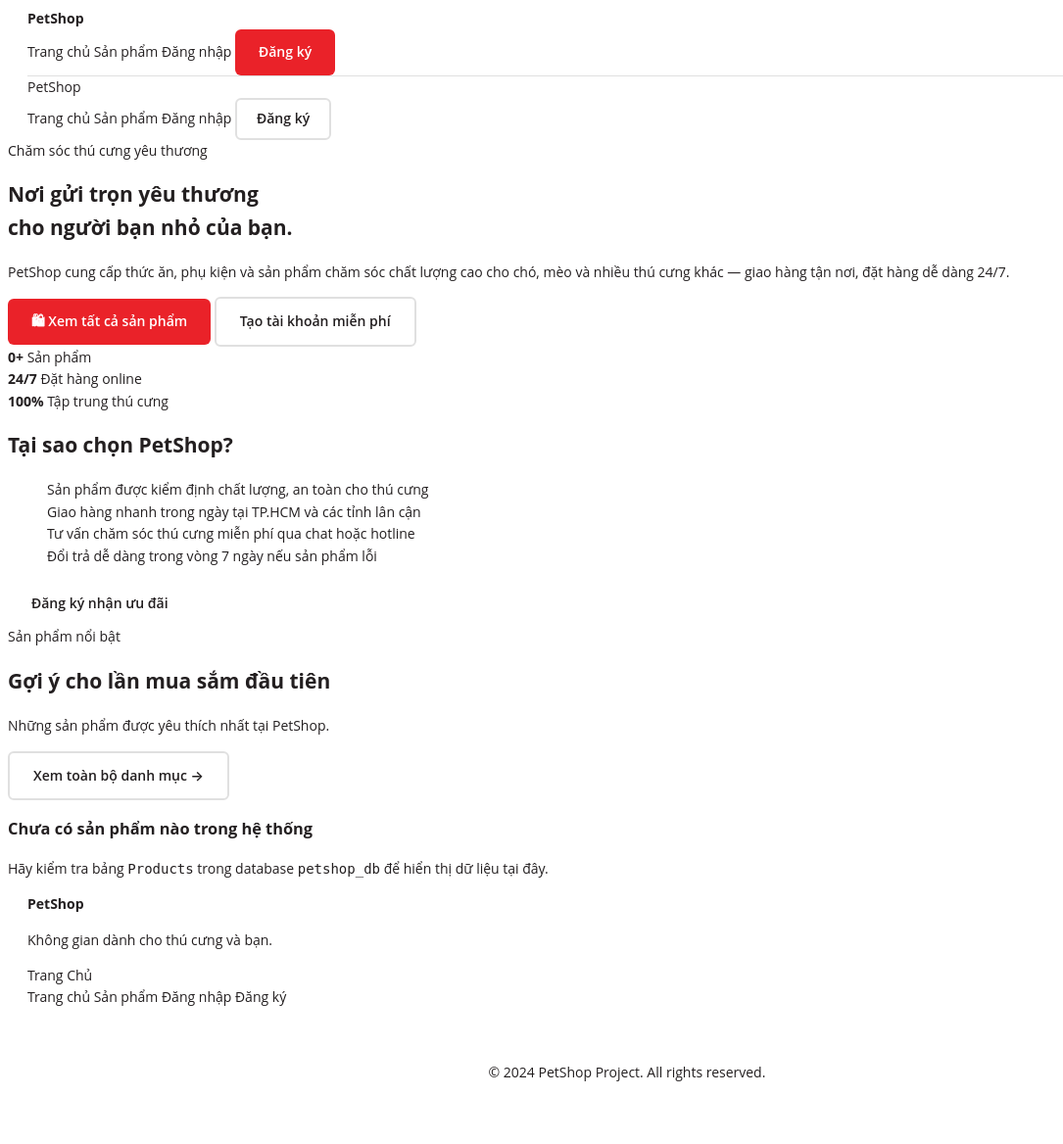
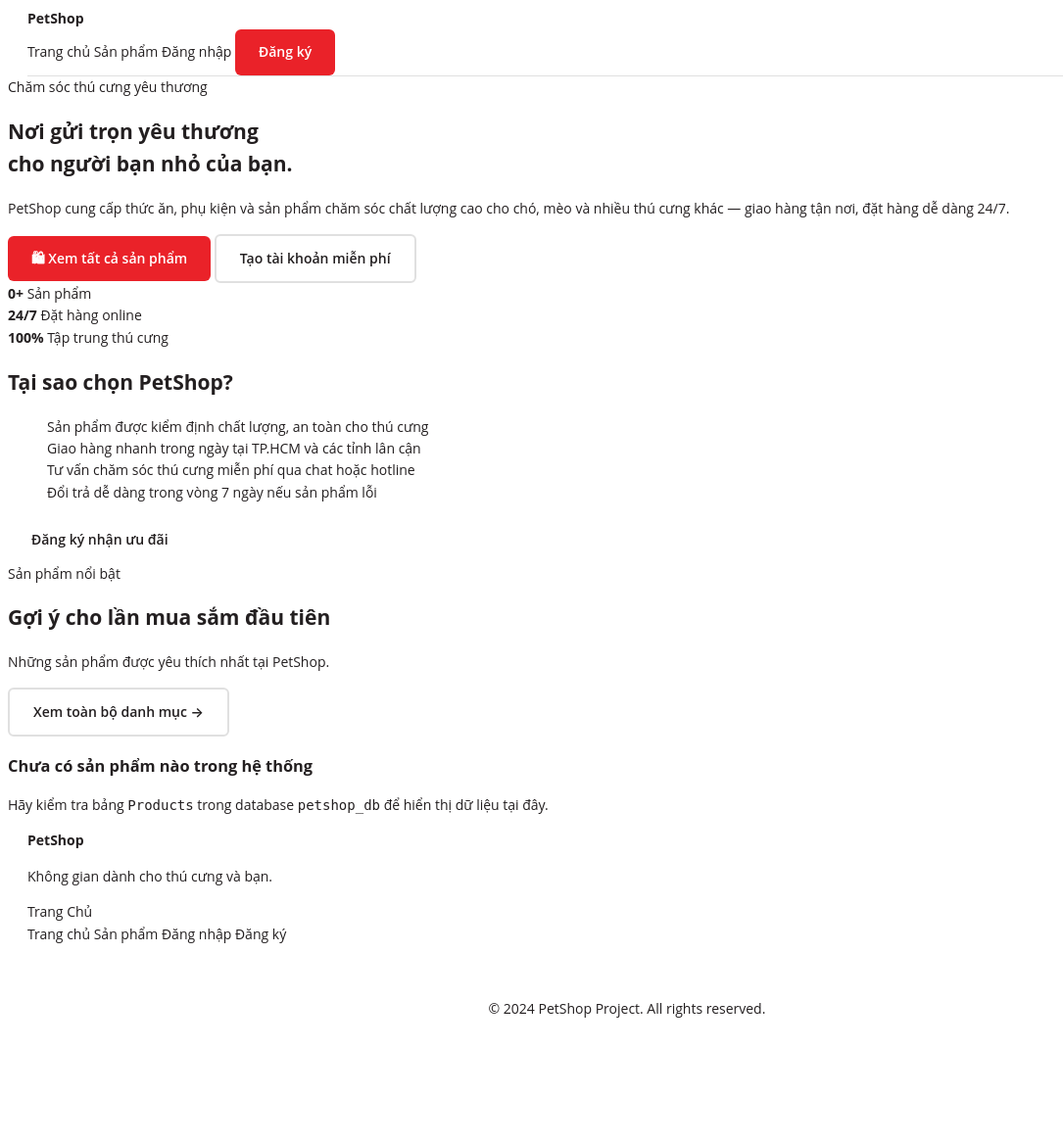
Before and after one commit to giahuy3112/PetShop, a PHP site: page /index.php in a window 1280 px wide. Shown: the whole page at 98% size, without its empty margins (0-1085 px from the left). After the commit the page ends 1039 px from the top, so only its background shows below. Run offline with PHP 8.4, Linux system fonts and the light colour scheme; data that the repository does not hold is empty.

Commit message:
Update remaining files

```diff
--- a/includes/header.php
+++ b/includes/header.php
@@ -27,21 +27,3 @@ if (session_status() === PHP_SESSION_NONE) {
 </header>
 
 <link rel="stylesheet" href="<?php echo 'http://' . $_SERVER['HTTP_HOST'] . '/PetShop/assets/styles.css'; ?>">
-
-<header class="site-header">
-    <div class="container nav-shell">
-        <a class="brand" href="/PetShop/index.php">PetShop</a>
-        <nav class="site-nav">
-            <a href="/PetShop/index.php">Trang chủ</a>
-            <a href="/PetShop/products.php">Sản phẩm</a>
-
-            <?php if(isset($_SESSION['user_id'])): ?>
-                <span style="color: var(--brand); font-weight: bold;">Chào, <?= htmlspecialchars($_SESSION['username']) ?></span>
-                <a href="/PetShop/auth/logout.php">Đăng xuất</a>
-            <?php else: ?>
-                <a href="/PetShop/auth/login.php">Đăng nhập</a>
-                <a href="/PetShop/auth/register.php" class="btn btn-secondary" style="padding: 8px 20px;">Đăng ký</a>
-            <?php endif; ?>
-        </nav>
-    </div>
-</header>
```
